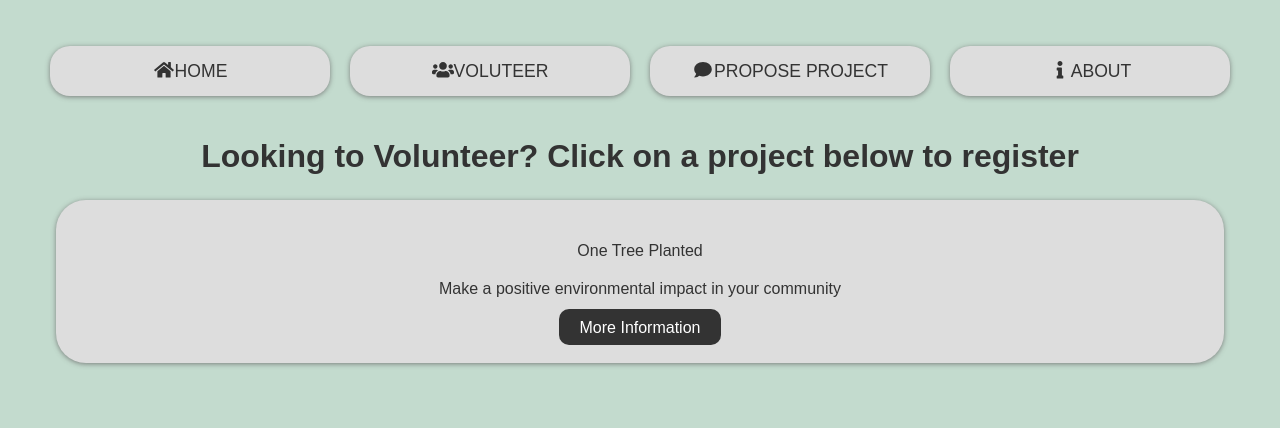
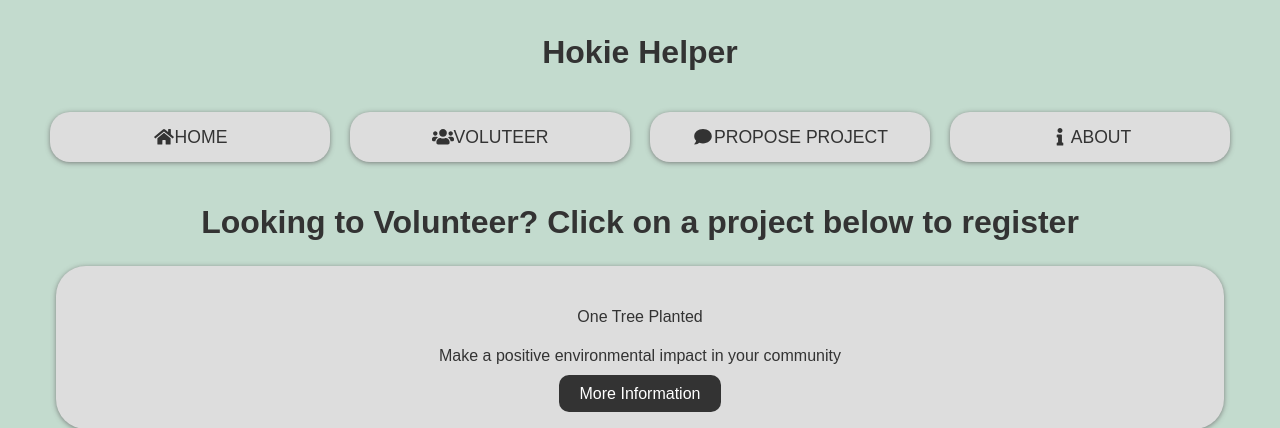
Before and after one commit to crickon/thesmallevent, a Flask app: page / in a window 1280 px wide. Shown: the top 428 px of the page. Run offline with Flask 2, Linux system fonts and the light colour scheme; some libraries are stand-ins or nearby versions.

Commit message:
final? commit

```diff
--- a/app.py
+++ b/app.py
@@ -18,7 +18,8 @@
         'time':'10 AM - 11:59 PM (EST)',
         'location':'677 South Main Street Blacksburg, Virginia 24060',
         'doing':'Upon arriving, you should dolor sit amet consectetur adipisicing elit. Aliquid beatae sequi corrupti voluptates quaerat et, sapiente voluptatum omnis reiciendis voluptatem eaque necessitatibus, unde ratione itaque nam vitae ipsa minus natus?',
-        'bring-wear':'Dress comfortably dolor sit amet consectetur adipisicing elit. Aliquid beatae sequi corrupti voluptates quaerat et, sapiente voluptatum omnis reiciendis voluptatem eaque necessitatibus, unde ratione itaque nam vitae ipsa minus natus?'
+        'bring-wear':'Dress comfortably dolor sit amet consectetur adipisicing elit. Aliquid beatae sequi corrupti voluptates quaerat et, sapiente voluptatum omnis reiciendis voluptatem eaque necessitatibus, unde ratione itaque nam vitae ipsa minus natus?',
+        'signups':[]
     }
 ]
 
--- a/static/css/style.css
+++ b/static/css/style.css
@@ -134,3 +134,7 @@
     border: 0;
     border-radius: 10px;
 }
+.page-name {
+    text-align: center;
+    margin: auto;
+}
--- a/templates/base.html
+++ b/templates/base.html
@@ -9,6 +9,9 @@
     <script defer src="https://use.fontawesome.com/releases/v5.0.6/js/all.js"></script>
 </head>
 <body>
+    <div class="page-name">
+        <h1>Hokie Helper</h1>
+    </div>
     <div class="wrapper">
         <!--navigation-->
         <nav class="main-nav">
--- a/templates/event.html
+++ b/templates/event.html
@@ -39,8 +39,8 @@
             <div class="top-box top-box-b">
                 <h4>CONTACT</h4>
                 <p class="price">Questions? Ask {{ project['contact-name'] }} via phone or email.</p>
-                <a href="" class="btn"><i class="fa fa-mobile fa-1x fa-fw" aria-hidden="true";></i><span>Call</span></a>
-                <a href="" class="btn"><i class="fa fa-at fa-1x fa-fw" aria-hidden="true";></i><span>Email</span></a>
+                <a href="Tel: {{ project['contact-phone'] }}" class="btn"><i class="fa fa-mobile fa-1x fa-fw" aria-hidden="true";></i><span>Call</span></a>
+                <a href="mailto:{{ project['contact-email'] }}" class="btn"><i class="fa fa-at fa-1x fa-fw" aria-hidden="true";></i><span>Email</span></a>
             </div>
         </section>
 
```
